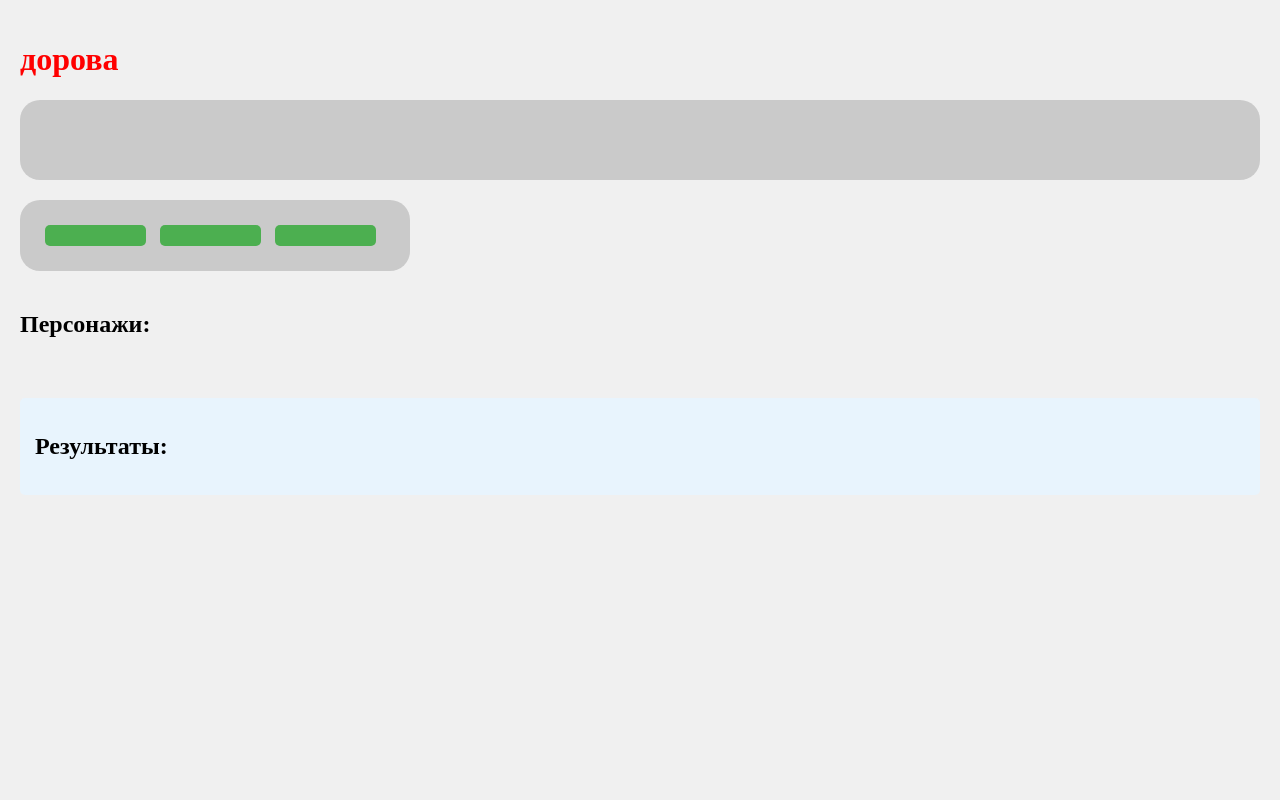
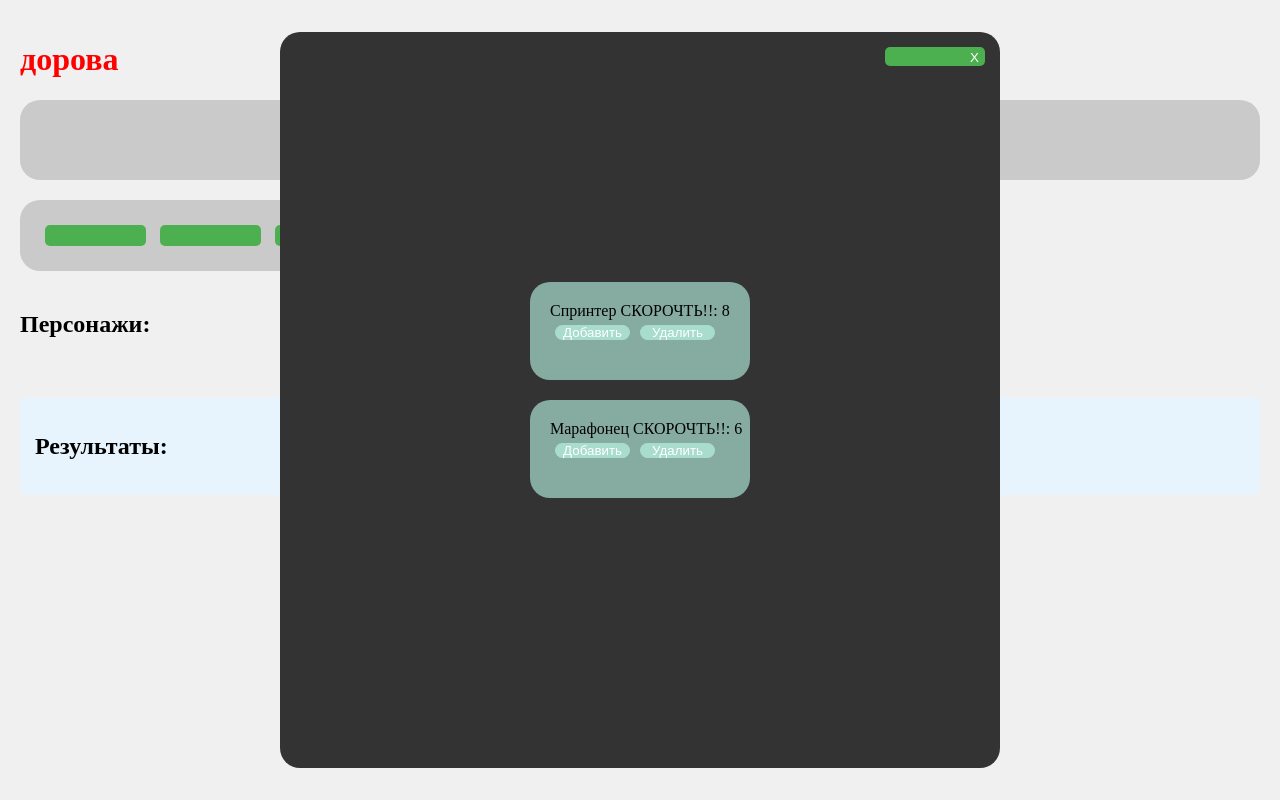
Before and after one commit to Waitggg/TRPO_project, a plain HTML site: page index.html in a window 1280 px wide. Both pictures are taken after a click on the button 95 px from the left and 235 px from the top of the page. Drawn offline with Linux system fonts and the light colour scheme.

Commit message:
menu update

```diff
--- a/game.js
+++ b/game.js
@@ -5,17 +5,64 @@ const characters = [
 
 const container = document.getElementById('container');
 const button1 = document.getElementById('B1');
+let isMenuOpened = false;
 
 button1.addEventListener('click', function()
 {
     const newDiv = document.createElement('div');
     newDiv.classList.add('inventoryMenu');
-    newDiv.textContent = characters;
-    // const newDiv = document.createElement('div');
-    // newDiv.classList.add('track');
+    newDiv.id = 'menuDiv';
     // newDiv.textContent = characters[0].name;
-    // container.appendChild(newDiv);
+    document.body.appendChild(newDiv);
+
+    for(let i = 0; i < characters.length; i++)
+    {
+        const newMDiv = document.createElement('div');
+        newMDiv.classList.add('characterInMenu');
+        newMDiv.id = `char${i}`;
+        newDiv.appendChild(newMDiv);
+        newMDiv.textContent = characters[i].name + " СКОРОЧТЬ!!: " + characters[i].speed;
+
+        const addButton = document.createElement('button');
+        addButton.textContent = 'Добавить';
+        addButton.classList.add('addButton');
+        newMDiv.appendChild(addButton);
+        addButton.id = `addButton${i}`;
+
+        const deleteButton = document.createElement('button');
+        deleteButton.textContent = 'Удалить';
+        deleteButton.classList.add('deleteButton');
+        newMDiv.appendChild(deleteButton);
+        deleteButton.id = `deleteButton${i}`;
+
+    }
+
+    const exitButton = document.createElement('button');
+    exitButton.textContent = 'X';
+    exitButton.classList.add('exitButton');
+    newDiv.appendChild(exitButton);
+    exitButton.id = 'exitButton'
+    isMenuOpened = true;
+
+    exitButton.addEventListener('click', function()
+    {
+        const menuDiv = document.getElementById('menuDiv');
+        menuDiv.removeChild(exitButton);
+        document.body.removeChild(menuDiv);
+        isMenuOpened = false;
+    })
+
+    addButton.addEventListener('click', function()
+    {
+        const newDiv = document.createElement('div');
+        newDiv.classList.add('track');
+        newDiv.textContent = (addButton.parent.id[3]).name;
+        container.appendChild(newDiv);
+    })
 })
+
+
+
 
 
 
--- a/index.css
+++ b/index.css
@@ -89,6 +89,48 @@ button:disabled {
     cursor: not-allowed;
 }
 
+.exitButton{
+    position: absolute;
+    margin-top: 0;
+    margin-left: auto;
+    padding-top: 3px;
+    padding-left: 85px;
+    top: 15px;
+    right: 10px;
+}
+
+.addButton{
+    width: 75px;
+    align-content: center;
+    background: #c1ffec96;
+    border-radius: 20px;
+    padding: 0px;
+    padding-right: 0px;
+    margin-bottom: 20px;
+    text-align: center;
+}
+
+.deleteButton{
+    width: 75px;
+    align-content: center;
+    background: #c1ffec96;
+    border-radius: 20px;
+    padding: 0px;
+    padding-right: 0px;
+    margin-bottom: 20px;
+    text-align: center;
+}
+
+.characterInMenu{
+    width: 200px;
+    align-content: center;
+    background: #c1ffec96;
+    border-radius: 20px;
+    padding: 20px;
+    padding-right: 0;
+    margin-bottom: 20px;
+}
+
 .character-info {
     margin: 10px 0;
     padding: 10px;
@@ -104,11 +146,12 @@ button:disabled {
 }
 
 .inventoryMenu{
-    position: absolute;
+    position: fixed;
     align-content: center;
-    background: #3333;
+    background: #333333;
     border-radius: 20px;
-    padding: 100px;
-    padding-right: 560%;
-    margin-bottom: 20px;
+    padding: 250px;
+    top: 50%;
+    left: 50%;
+    transform: translate(-50%, -50%);
 }
```
